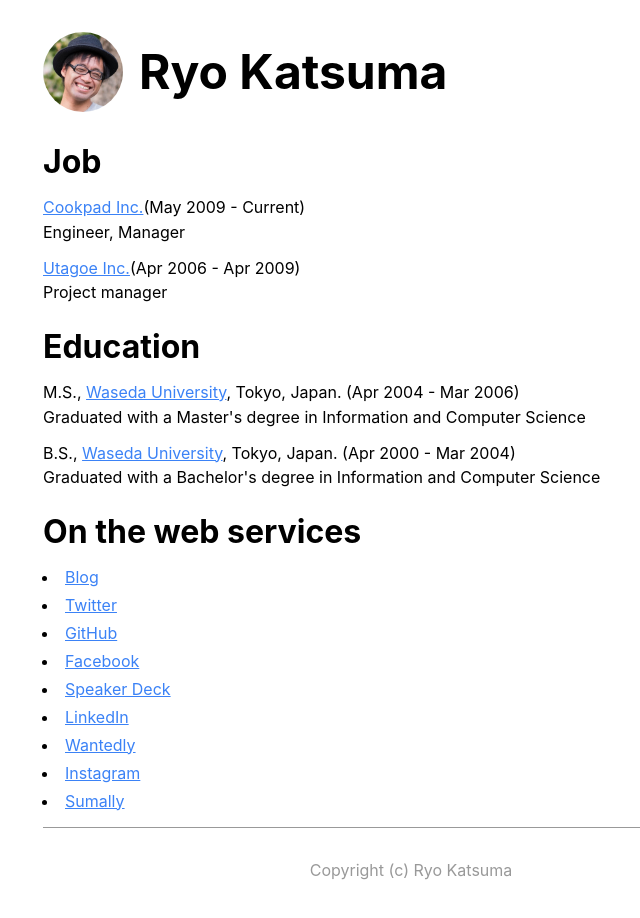
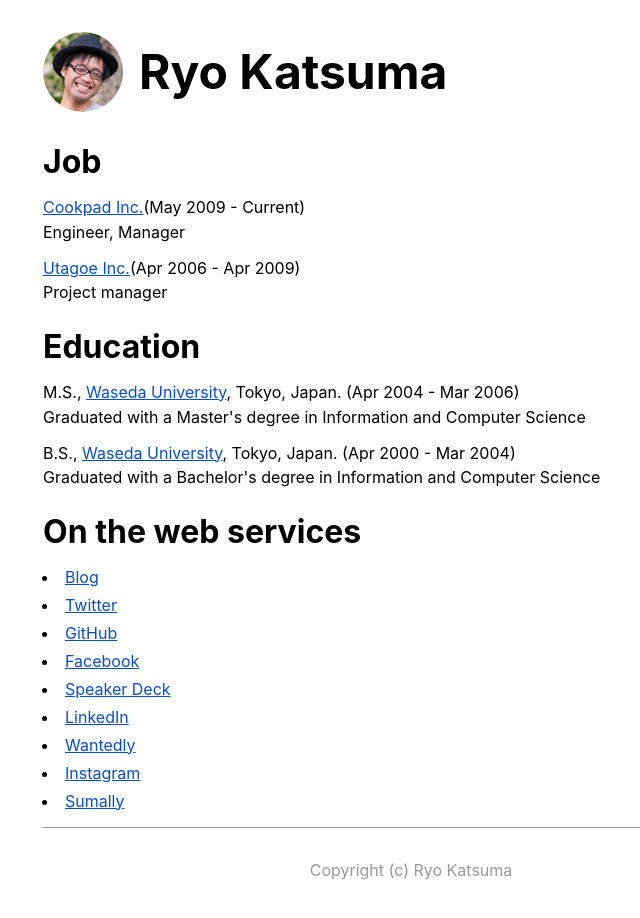
Before and after one commit to katsuma/katsuma.tv, a Next.js app: page / in a window 1280 px wide. Shown: the top 918 px of the page, without its empty margins (229-869 px from the left). Built offline with nearby package versions, Linux system fonts and the light colour scheme.

Commit message:
Optimize link color

```diff
--- a/src/components/Bio/Bio.module.scss
+++ b/src/components/Bio/Bio.module.scss
@@ -2,7 +2,7 @@
   width: 90%;
 
   a {
-    color: #3b82f6;
+    color: #094FC3;
     text-decoration: underline;
   }
 
```
